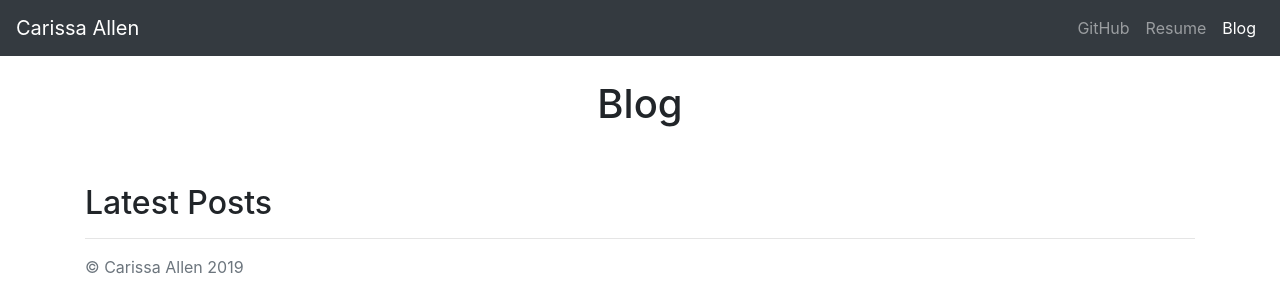
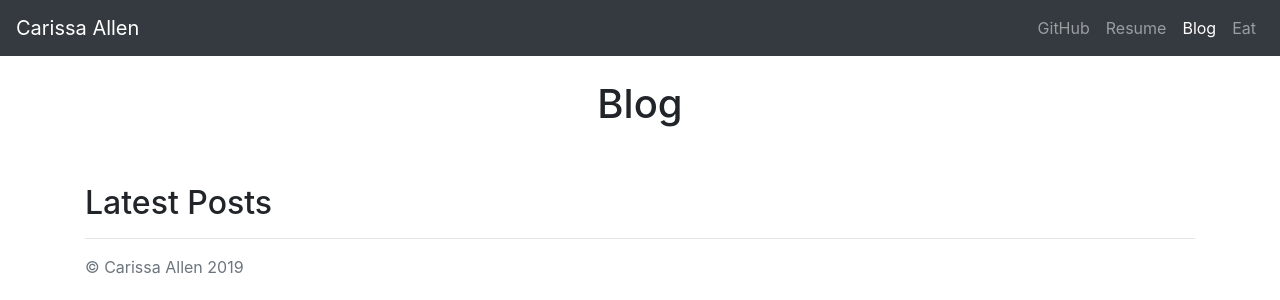
Before and after one commit to carissaallen/django-portfolio, a Django app: page /blog/ in a window 1280 px wide. Shown: the top 300 px of the page. Run offline with Django 3.2, Linux system fonts and the light colour scheme; data that the repository does not hold is empty; some libraries are stand-ins or nearby versions.

Commit message:
Edit navbar to include new app

```diff
--- a/blog/templates/blog/allblogs.html
+++ b/blog/templates/blog/allblogs.html
@@ -41,6 +41,7 @@
                         <a class="nav-item nav-link" href="http://github.com/carissaallen">GitHub</a>
                         <a class="nav-item nav-link" href="{% static 'CarissaAllen_SoftwareEngineer_Resume.pdf' %}">Resume</a>
                         <a class="nav-item nav-link active" href="{% url 'blogs' %}">Blog</a>
+                        <a class="nav-item nav-link" href="{% url 'eat' %}">Eat</a>
                       </div>
                     </div>
                   </nav>
```
